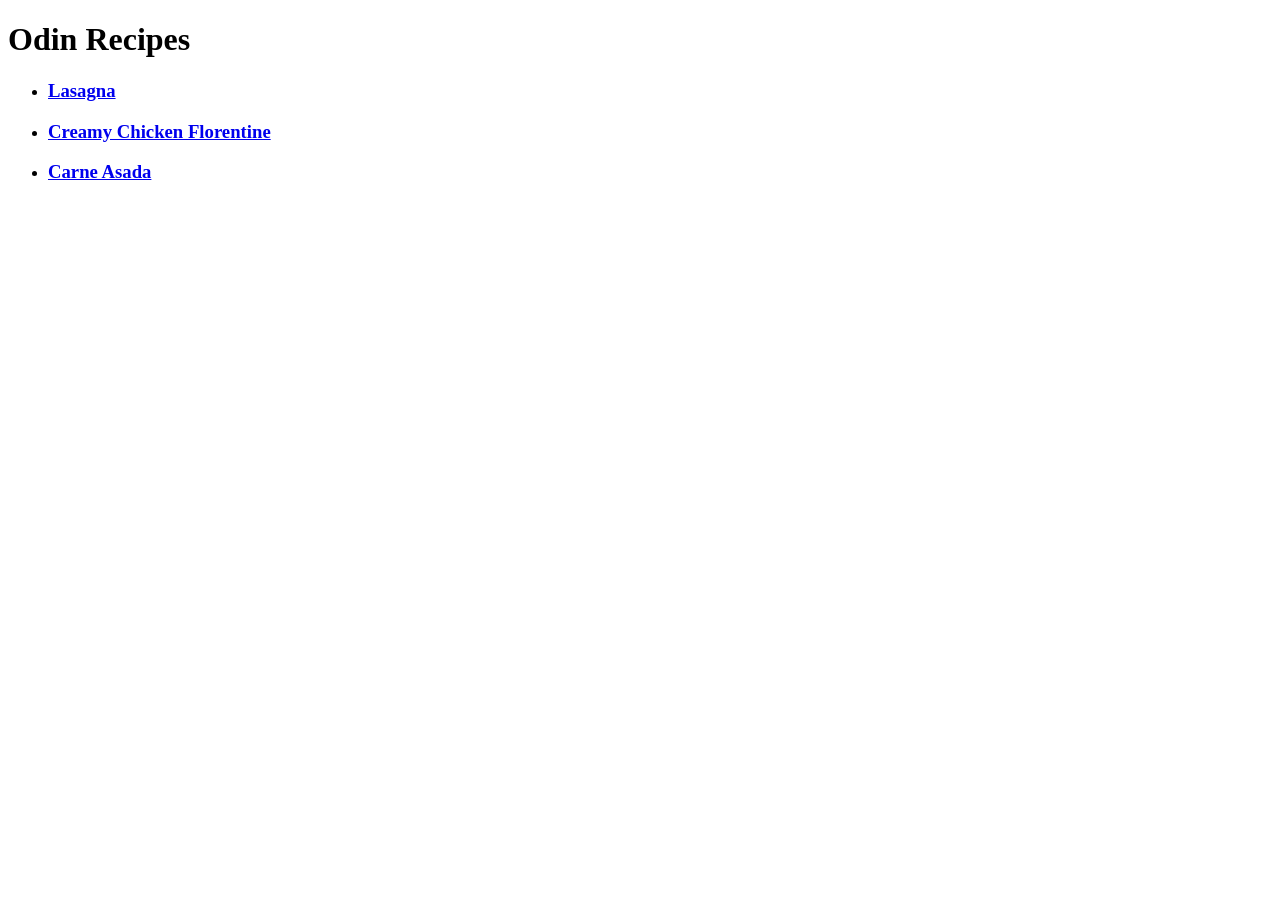
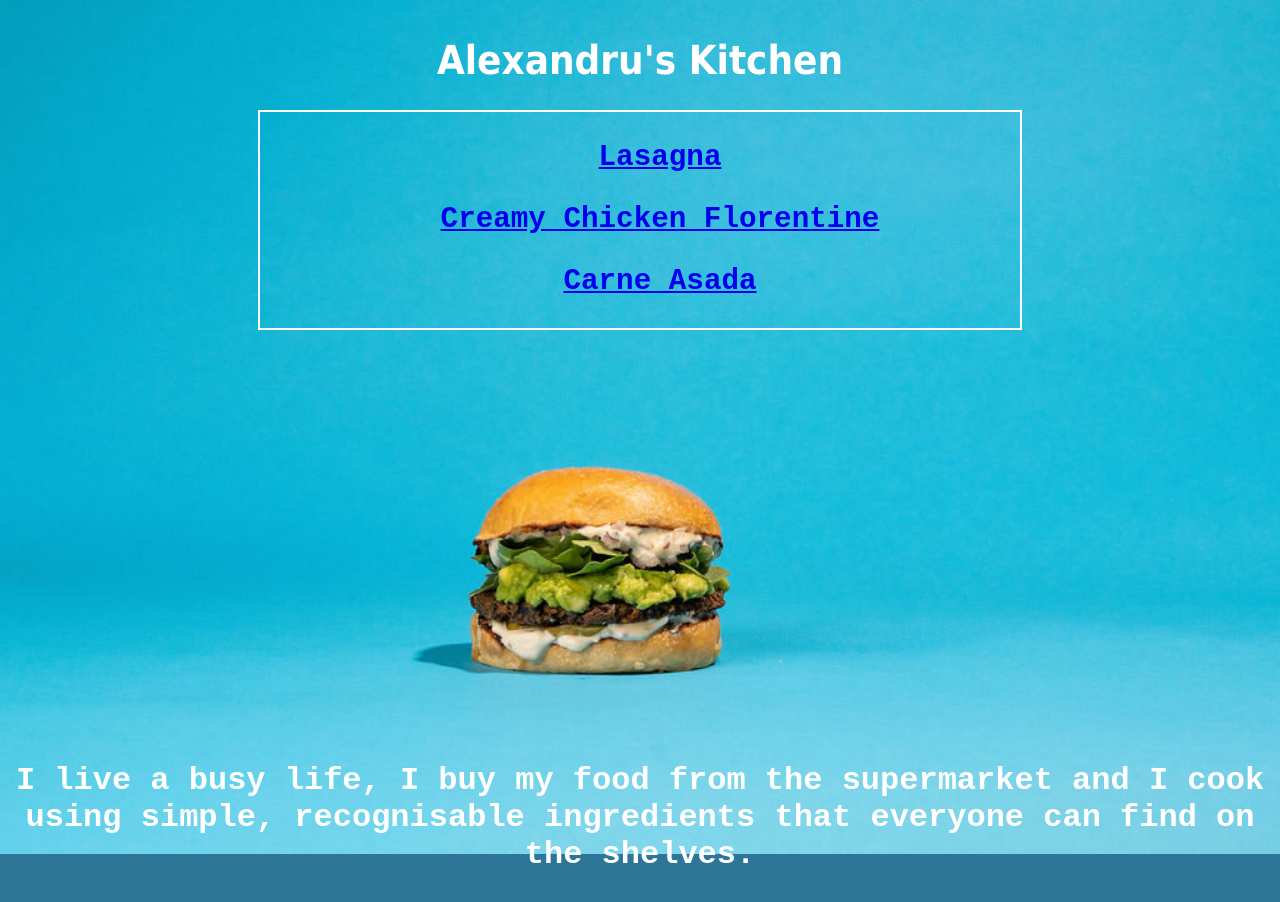
Before and after one commit to alexandrusidor/odin_recipes, a plain HTML site: page index.html in a window 1280 px wide. Before the commit the page ends 800 px from the top, so only its background shows below. Drawn offline with Linux system fonts and the light colour scheme.

Commit message:
Second commit

```diff
--- a/index.html
+++ b/index.html
@@ -4,14 +4,21 @@
     <meta charset="UTF-8">
     <meta http-equiv="X-UA-Compatible" content="IE=edge">
     <meta name="viewport" content="width=device-width, initial-scale=1.0">
-    <title>Odin Recipes</title>
+    <title>Alexandru's Kitchen</title>
+    <link rel="stylesheet" href="styles.css">
 </head>
 <body>
-    <h1>Odin Recipes</h1>
-    <ul>
+    <h1 class="header">Alexandru's Kitchen</h1>
+
+
+    <ul class="list">
       <li><h3><a href="../odin_recipes/recipes/lasagna.html">Lasagna</a></h3></li>
       <li><h3><a href="../odin_recipes/recipes/creamy-chicken.html">Creamy Chicken Florentine</a></h3></li>
       <li><h3><a href="../odin_recipes/recipes/carne-asada.html">Carne Asada</a></h3></li>
     </ul>
+
+    <h3 class="about">
+      I live a busy life, I buy my food from the supermarket and I cook using simple, recognisable ingredients that everyone can find on the shelves.
+    </h3>
 </body>
 </html>
--- /dev/null
+++ b/styles.css
@@ -0,0 +1,40 @@
+body {
+    background-image: url(../odin_recipes/img/home.jpeg);
+    background-repeat: no-repeat;
+    background-size: contain;
+    background-color: rgb(45, 118, 151);
+}
+
+.header {
+    font-family: tahoma, sans-serif;
+    font-size: 40px;
+    color: #ffffff;
+    text-align: center;
+    padding-top: 10px;
+}
+
+.about {
+    padding-top: 400px;
+    font-family: 'Courier New', Courier, monospace;
+    font-size: 32px;
+    color: #ffffff;
+    text-align: center;
+}
+
+.list {
+    font-family: 'Courier New', Courier, monospace;
+    font-size: 25px;
+    text-align: center;
+    list-style: none;
+    border:2px solid #ffffff;
+    margin-left: 250px; margin-right: 250px;
+
+
+}
+
+a:visited {
+    color: none;
+}
+a:hover {
+    color:blueviolet
+}
```
Also changed, not shown: img/home.jpeg (added).
